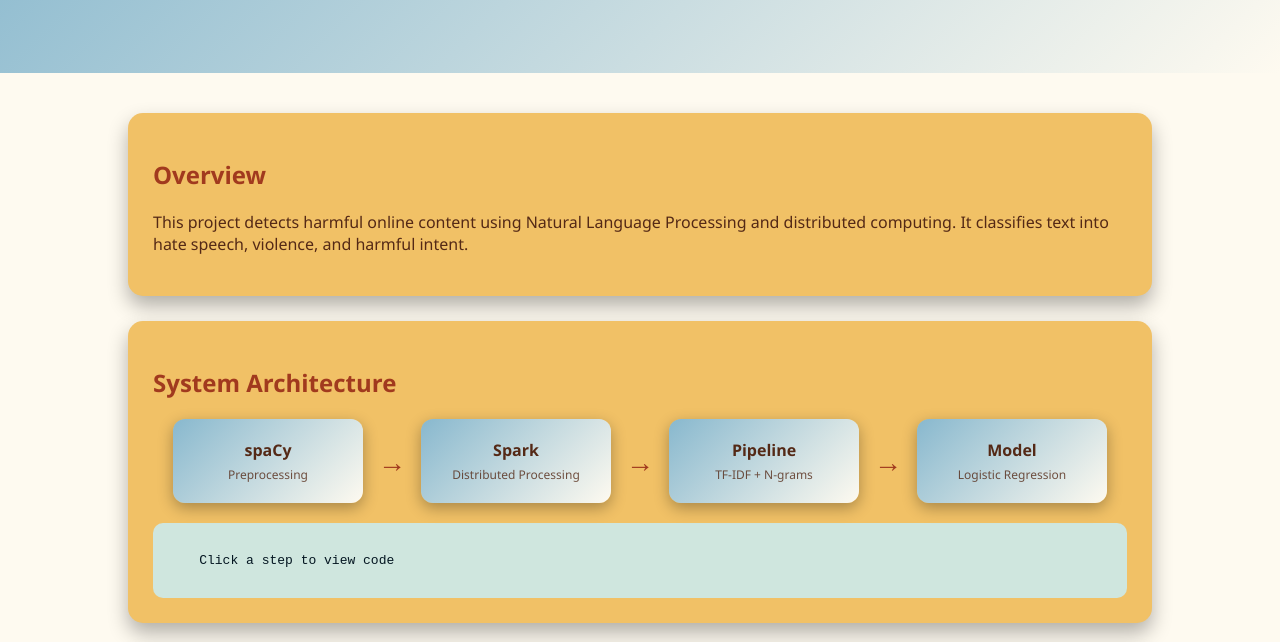
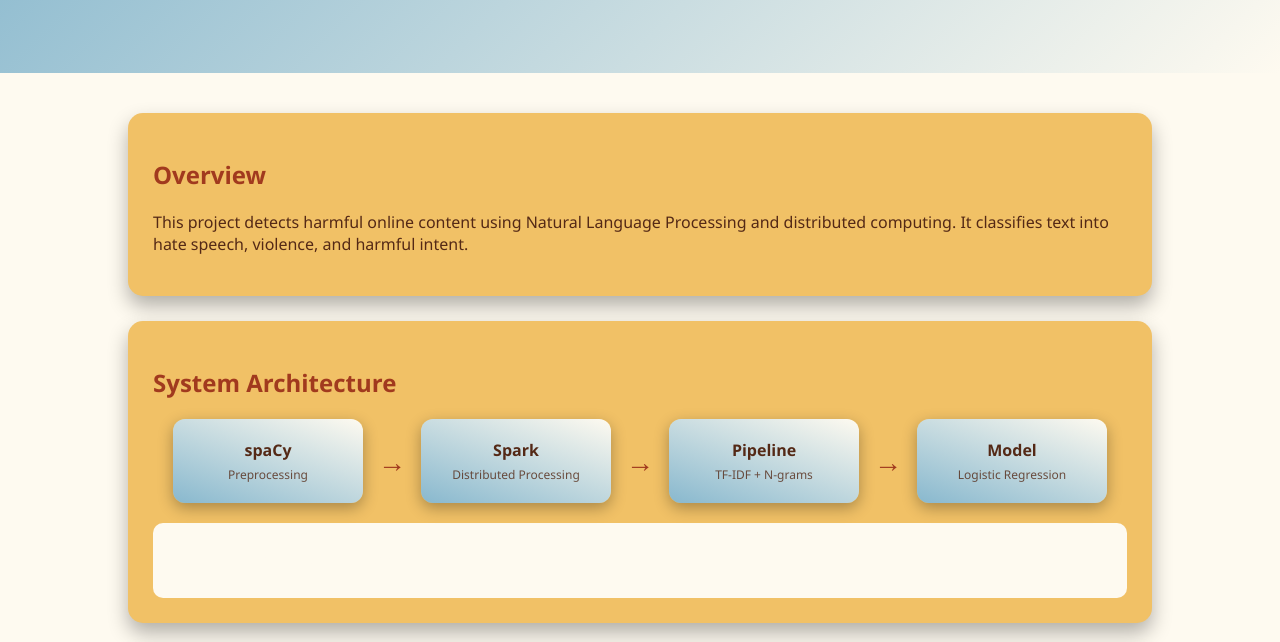
Before and after one commit to 13-1550/vue-pages, a plain HTML site: page CyberBullyingSpark/index.html in a window 1280 px wide. Shown: the part 158-800 px from the top of the page. Drawn offline with Linux system fonts and the light colour scheme.

Commit message:
Update index.html

```diff
--- a/CyberBullyingSpark/index.html
+++ b/CyberBullyingSpark/index.html
@@ -167,8 +167,8 @@ ul {
 
 .code-display {
     margin-top: 20px;
-    background: #cfe6de;
-    color: #041621;
+    background: #fefaf0;
+    color: #fefaf0;
     padding: 15px;
     border-radius: 10px;
     font-family: monospace;
@@ -196,7 +196,7 @@ footer {
 }
 
 .step {
-    background: linear-gradient(135deg, var(--primary), #fefaf0);
+    background: linear-gradient(20deg, var(--primary), #fefaf0);
     padding: 20px;
     border-radius: 12px;
     text-align: center;
```
